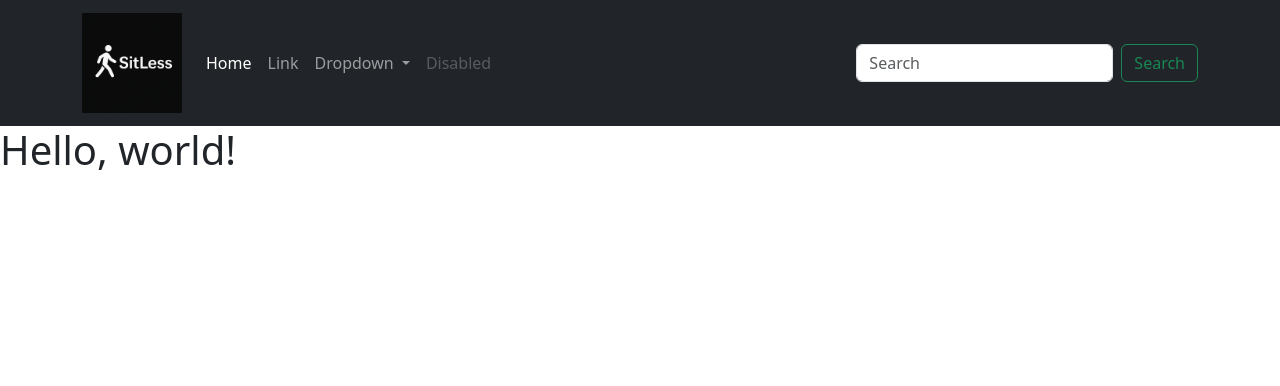
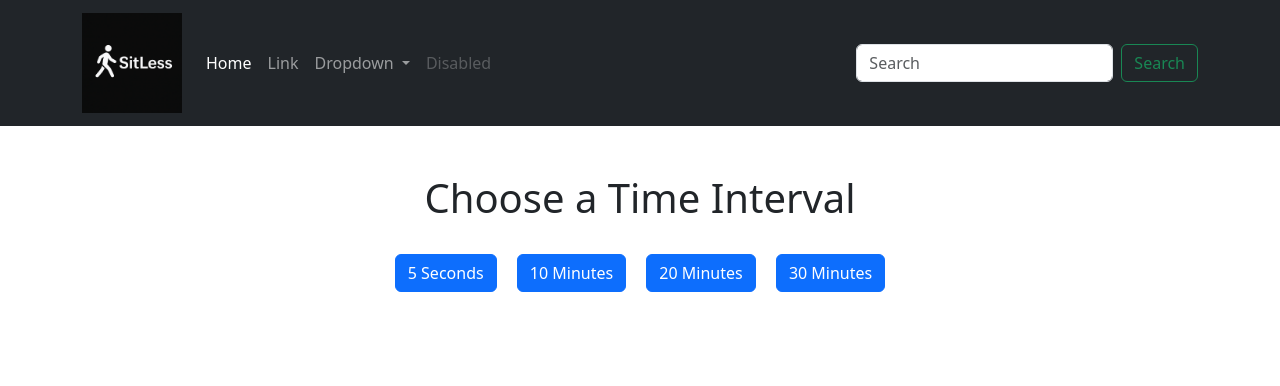
Before and after one commit to patekOnlyPrograms/SitLess, a Flask app: page / in a window 1280 px wide. Shown: the top 386 px of the page. Run offline with Flask 3, Linux system fonts and the light colour scheme; some libraries are stand-ins or nearby versions.

Commit message:
Starting page complete

```diff
--- a/templates/index.html
+++ b/templates/index.html
@@ -3,5 +3,14 @@
 {% block title %}Home - SitLess{% endblock %}
 
 {% block content %}
-  <h1>Hello, world!</h1>
+<div class="container text-center mt-5">
+  <h1 class="mb-4">Choose a Time Interval</h1>
+
+  <form method="POST" action="/">
+    <button type="submit" name="duration" value="00:05" class="btn btn-primary m-2">5 Seconds</button>
+    <button type="submit" name="duration" value="10:00" class="btn btn-primary m-2">10 Minutes</button>
+    <button type="submit" name="duration" value="20:00" class="btn btn-primary m-2">20 Minutes</button>
+    <button type="submit" name="duration" value="30:00" class="btn btn-primary m-2">30 Minutes</button>
+  </form>
+</div>
 {% endblock %}
```
